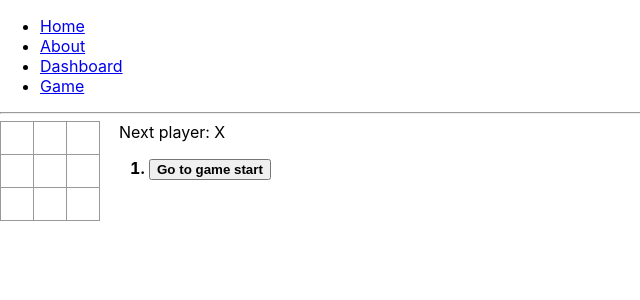
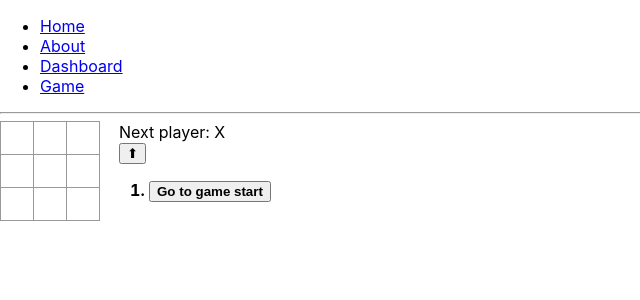
Before and after one commit to zhangxwhope/my-react-project, a React (Create React App) app: page /game in a window 1280 px wide. Shown: the top 300 px of the page, without its empty margins (0-640 px from the left). Built offline with nearby package versions, Linux system fonts and the light colour scheme.

Commit message:
历史记录排序（未完）

```diff
--- a/src/pages/game/Game.tsx
+++ b/src/pages/game/Game.tsx
@@ -7,6 +7,7 @@ interface Game {
     history: any[];
     stepNumber: number;
     xIsNext: boolean;
+    isAscending: boolean;
   };
 }
 
@@ -21,10 +22,12 @@ class Game extends React.Component {
             x: 0,
             y: 0,
           },
+          timestamp: new Date().getTime(),
         },
       ],
       stepNumber: 0,
       xIsNext: true,
+      isAscending: true,
     };
   }
 
@@ -39,6 +42,7 @@ class Game extends React.Component {
         {
           squares: squares,
           position: position,
+          timestamp: new Date().getTime(),
         },
       ]),
       stepNumber: history.length,
@@ -57,6 +61,8 @@ class Game extends React.Component {
     const history = this.state.history;
     const current = history[this.state.stepNumber];
     const winner = calcWinner(current.squares);
+
+    // history.sort(compare('timestamp', !this.state.isAscending))
 
     const moves = history.map((step, move) => {
       const { x, y } = step.position;
@@ -85,6 +91,15 @@ class Game extends React.Component {
         </div>
         <div className="game-info">
           <div>{status}</div>
+          <div>
+            <button
+              onClick={() =>
+                this.setState({ isAscending: !this.state.isAscending })
+              }
+            >
+              {this.state.isAscending ? "⬆" : "⬇"}
+            </button>
+          </div>
           <ol>{moves}</ol>
         </div>
       </div>
@@ -113,4 +128,11 @@ function calcWinner(squares: any[]) {
   return null;
 }
 
+// 根据数组中的某个字段进行排序
+// function compare(prop: string, isDesc = true) {
+//   return (a: any, b: any) => {
+//     return isDesc ? (b[prop] - a[prop]) : (a[prop] - b[prop])
+//   }
+// }
+
 export default Game;
```
